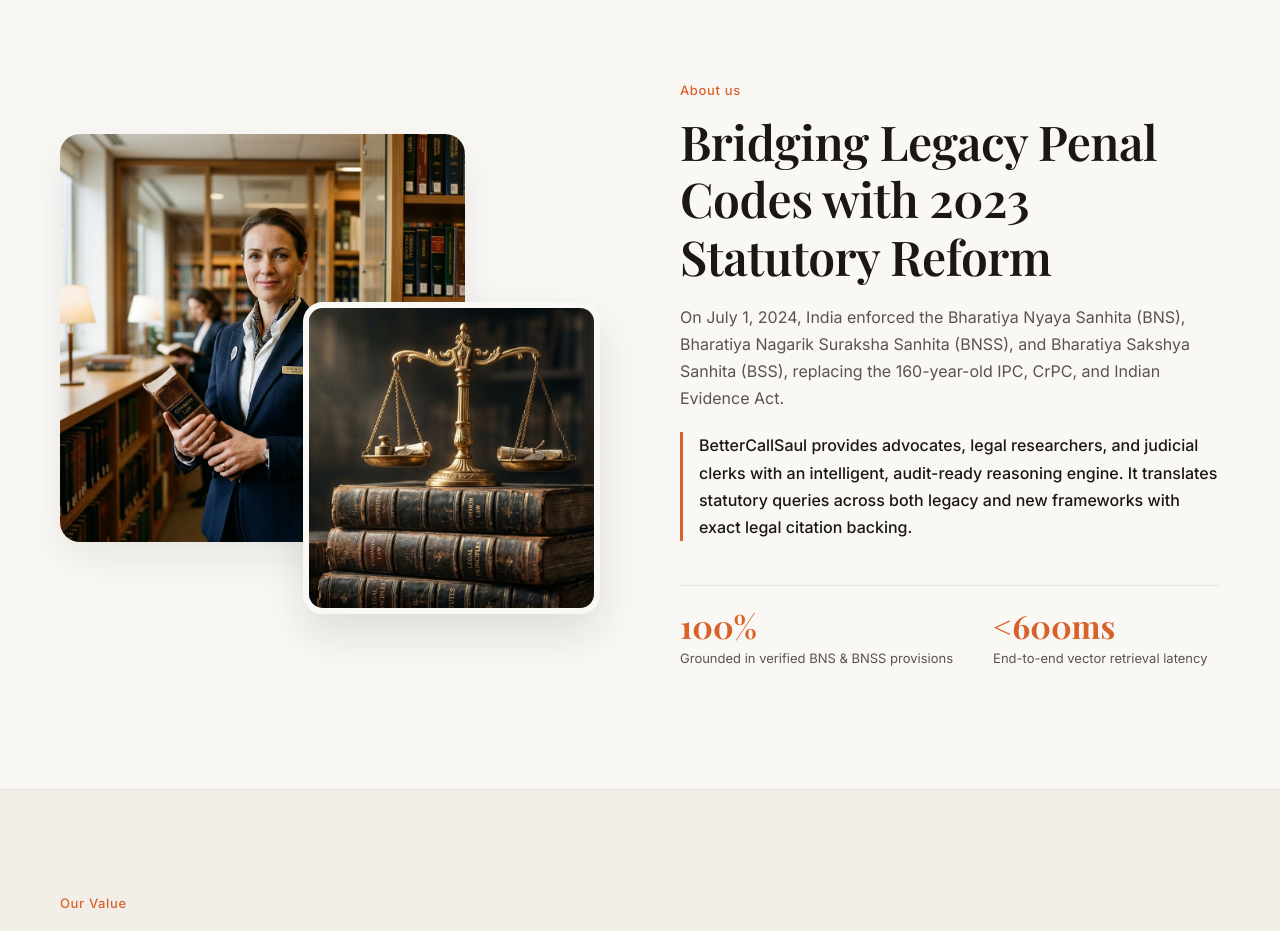
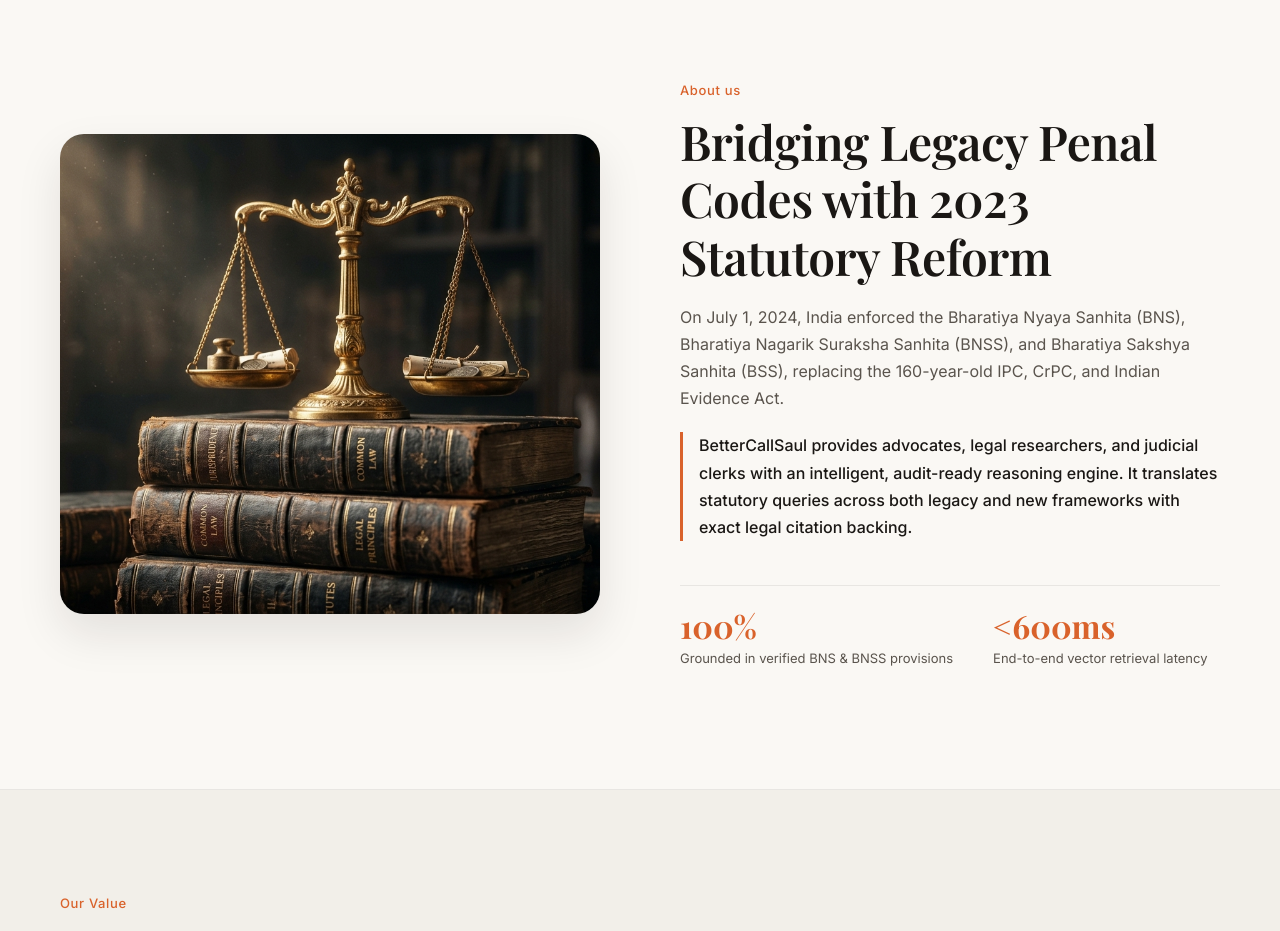
Before and after one commit to AbishekR05/BetterCallSaul, a React (Vite) app in the folder frontend/: page / in a window 1280 px wide. Shown: the part 840-1771 px from the top of the page. Built offline with nearby package versions, Linux system fonts and the light colour scheme; a web font is replaced by a local one.

Commit message:
fix(about): remove advocate photo overlay and keep single statutory balance image card

```diff
--- a/frontend/src/components/landing/About.css
+++ b/frontend/src/components/landing/About.css
@@ -12,42 +12,16 @@
   align-items: center;
 }
 
-/* Two-Photo Stacked Collage */
-.about-visual-collage {
-  position: relative;
+/* Single Featured Image Card */
+.about-visual-card {
+  width: 100%;
   height: 480px;
+  border-radius: 24px;
+  overflow: hidden;
+  box-shadow: 0 20px 45px rgba(26, 23, 20, 0.1);
 }
 
-.collage-main-card {
-  position: absolute;
-  top: 0;
-  left: 0;
-  width: 75%;
-  height: 85%;
-  border-radius: 20px;
-  overflow: hidden;
-  box-shadow: 0 16px 40px rgba(26, 23, 20, 0.08);
-}
-
-.collage-img-main {
-  width: 100%;
-  height: 100%;
-  object-fit: cover;
-}
-
-.collage-secondary-card {
-  position: absolute;
-  bottom: 0;
-  right: 0;
-  width: 55%;
-  height: 65%;
-  border-radius: 20px;
-  overflow: hidden;
-  border: 6px solid var(--bg-primary);
-  box-shadow: 0 20px 45px rgba(26, 23, 20, 0.12);
-}
-
-.collage-img-sec {
+.about-img-featured {
   width: 100%;
   height: 100%;
   object-fit: cover;
@@ -107,7 +81,7 @@
     grid-template-columns: 1fr;
     gap: 40px;
   }
-  .about-visual-collage {
+  .about-visual-card {
     height: 360px;
   }
 }
--- a/frontend/src/components/landing/About.tsx
+++ b/frontend/src/components/landing/About.tsx
@@ -1,6 +1,5 @@
 import React from 'react';
 import legalAbstractBg from '../../assets/legal_abstract_bg.jpg';
-import advocatePortrait from '../../assets/advocate_portrait.jpg';
 import './About.css';
 
 export const About: React.FC = () => {
@@ -8,22 +7,13 @@
     <section id="about" className="about-editorial-section">
       <div className="container about-grid">
 
-        {/* Two-Photo Stacked Collage (Reference Editorial Style) */}
-        <div className="about-visual-collage">
-          <div className="collage-main-card">
-            <img
-              src={advocatePortrait}
-              alt="Counsel researching in law library"
-              className="collage-img-main"
-            />
-          </div>
-          <div className="collage-secondary-card">
-            <img
-              src={legalAbstractBg}
-              alt="Statutory law book collection"
-              className="collage-img-sec"
-            />
-          </div>
+        {/* Single Featured Balance & Statutory Image Card */}
+        <div className="about-visual-card">
+          <img
+            src={legalAbstractBg}
+            alt="Balance of justice and statutory law book"
+            className="about-img-featured"
+          />
         </div>
 
         {/* Text Content */}
```
Also changed, not shown: 1 other file (tests, documents, lock files or other folders).
